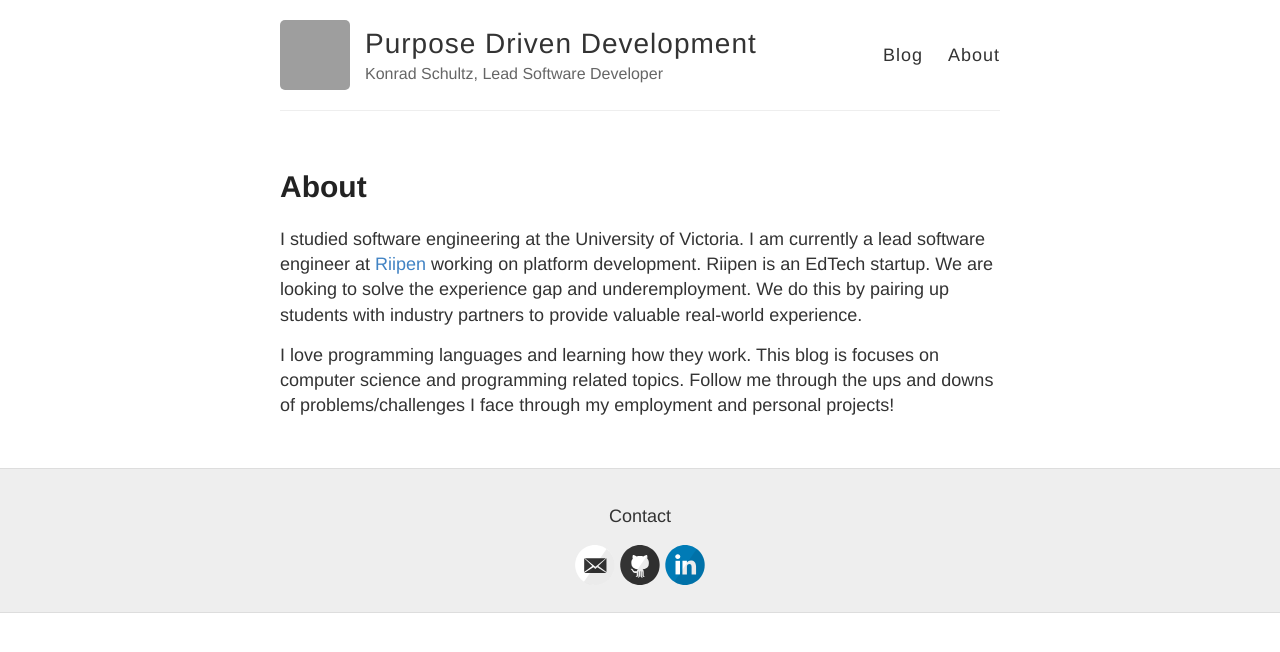
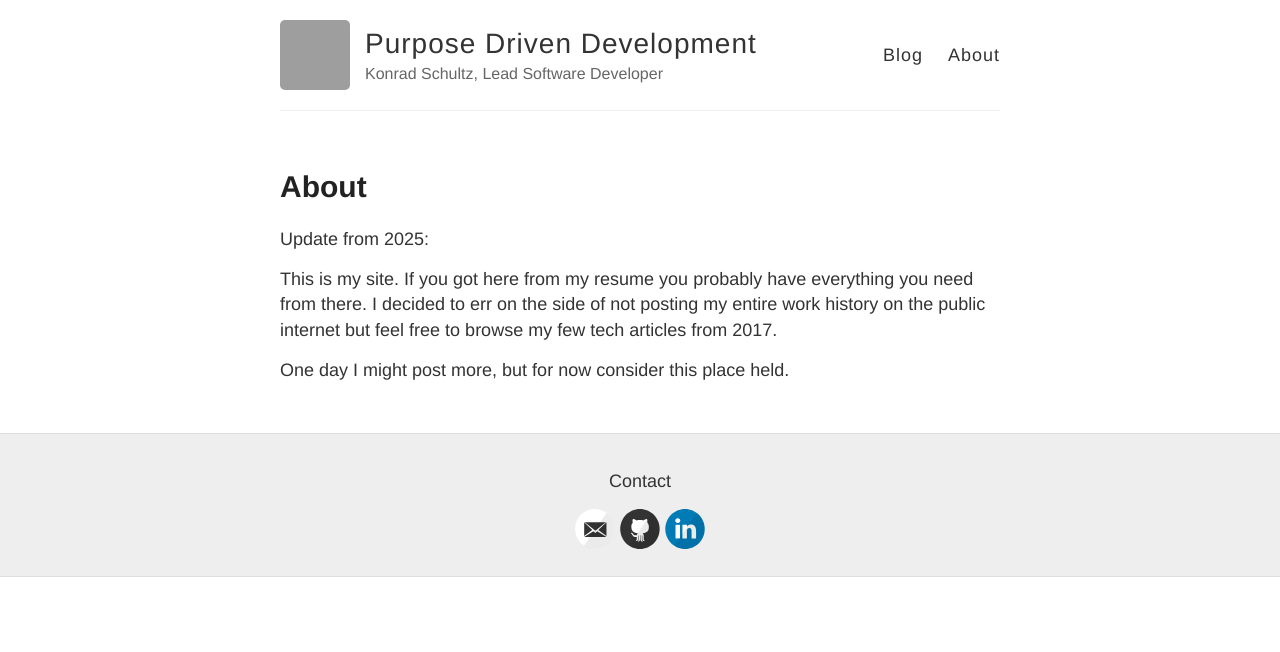
Before and after one commit to kradical/kradical.github.io, a Jekyll site: the page built from about.md, in a window 1280 px wide. Shown: the top 652 px of the page. Built offline with Jekyll 4.4.1, drawn with Linux system fonts in a browser that asks for light colours; grey boxes are pictures that could not be loaded.

Commit message:
Update about.md

```diff
--- a/about.md
+++ b/about.md
@@ -4,6 +4,8 @@ title: About
 permalink: /about/
 ---
 
-I studied software engineering at the University of Victoria. I am currently a lead software engineer at [Riipen](https://riipen.io/landing) working on platform development. Riipen is an EdTech startup. We are looking to solve the experience gap and underemployment. We do this by pairing up students with industry partners to provide valuable real-world experience.
+Update from 2025:
 
-I love programming languages and learning how they work. This blog is focuses on computer science and programming related topics. Follow me through the ups and downs of problems/challenges I face through my employment and personal projects!
+This is my site. If you got here from my resume you probably have everything you need from there. I decided to err on the side of not posting my entire work history on the public internet but feel free to browse my few tech articles from 2017.
+
+One day I might post more, but for now consider this place held.
```
